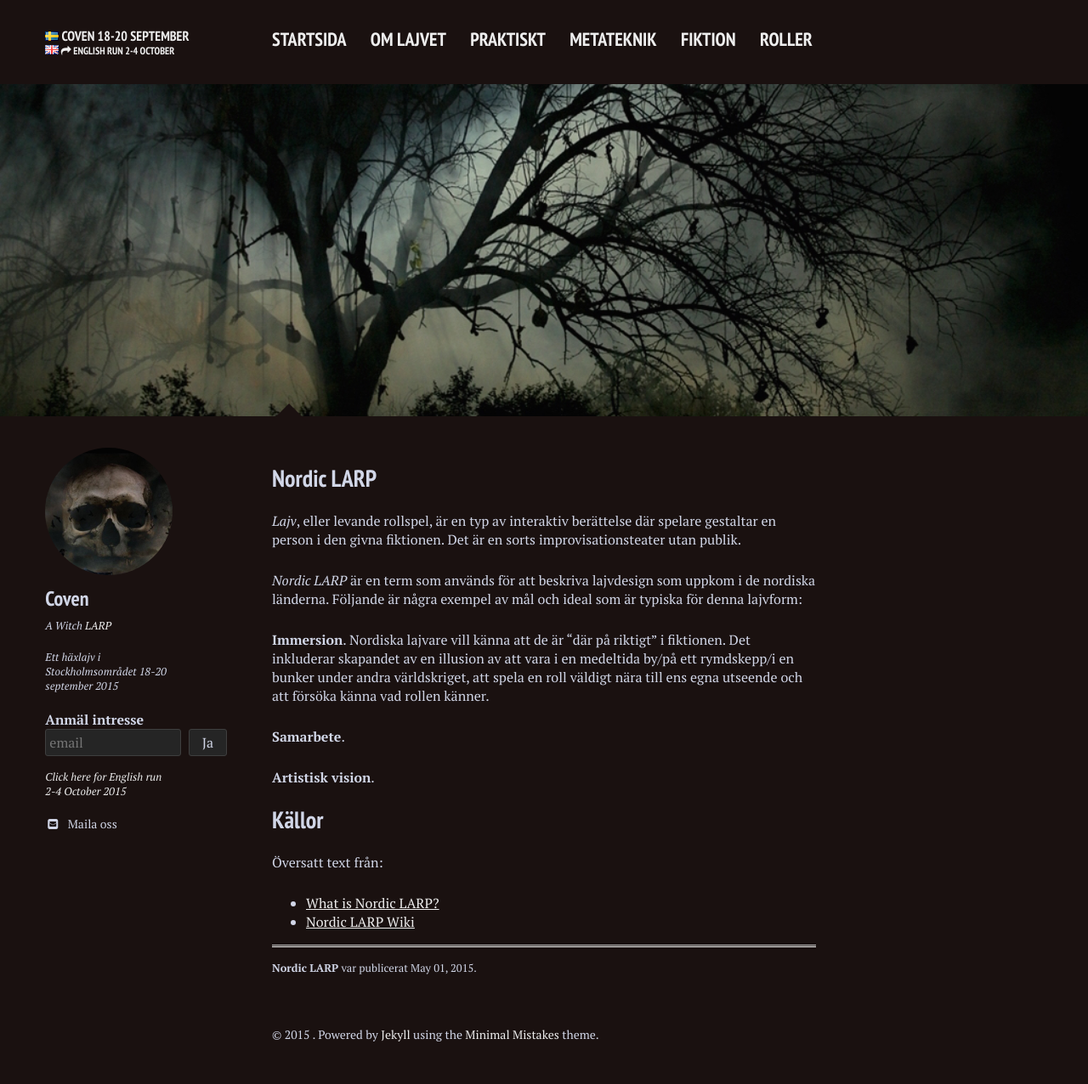
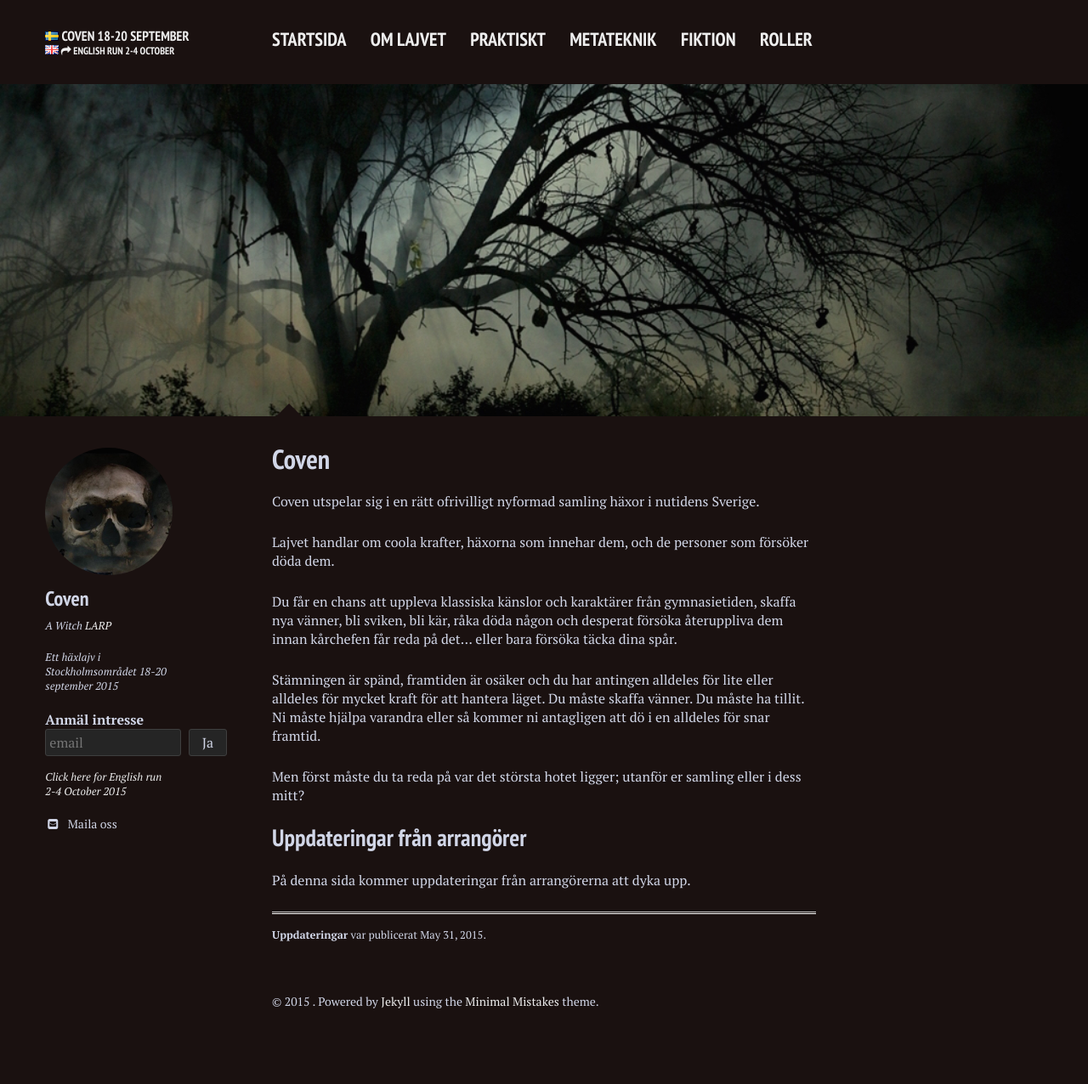
Before and after one commit to stanislavb/www.coven.nu, a Jekyll site: the page built from index.md, in a window 1280 px wide. Shown: the whole page at 85% size. Built offline with Jekyll 4.4.1, drawn with Linux system fonts in a browser that asks for light colours; nearby versions of some CDN libraries; after the commit the page ends 1237 px from its top, so only the background shows below that.

Commit message:
Remove Nordic LARP

```diff
--- a/_config.yml
+++ b/_config.yml
@@ -27,7 +27,7 @@ kramdown:
 # Event info
 event:
   name: Coven
-  tagline: 'A Witch <a href="/nordic-larp/">LARP</a>'
+  tagline: 'A Witch <a href="http://nordiclarp.org/what-is-nordic-larp/">LARP</a>'
   logo: skull.jpg
   description: "Ett häxlajv i Stockholmsområdet 18-20 september 2015"
   email: svenska@coven.nu
@@ -39,7 +39,7 @@ event:
 
 # Cache invalidation
 css:
-  timestamp: 2015053101
+  timestamp: 2015053102
 
 include: [".htaccess"]
 exclude: ["lib", "config.rb", "Capfile", "config", "log", "Rakefile", "Rakefile.rb", "tmp", "less", "*.sublime-project", "*.sublime-workspace", "test", "spec", "Gruntfile.js", "package.json", "node_modules", "Gemfile", "Gemfile.lock", "LICENSE", "README.md", "vendor"]
--- a/_posts/2015-05-01-nordic-larp.md
+++ /dev/null
@@ -1,25 +0,0 @@
----
-layout: page
-title: Nordic LARP
-tags: [about, Nordic LARP, definition, nordiskt, lajv]
-comments: true
-image:
-  feature: sample-image-1.jpg
----
-
-## Nordic LARP
-*Lajv*, eller levande rollspel, är en typ av interaktiv berättelse där spelare gestaltar en person i den givna fiktionen. Det är en sorts improvisationsteater utan publik.
-
-*Nordic LARP* är en term som används för att beskriva lajvdesign som uppkom i de nordiska länderna. Följande är några exempel av mål och ideal som är typiska för denna lajvform:
-
-**Immersion**. Nordiska lajvare vill känna att de är "där på riktigt" i fiktionen. Det inkluderar skapandet av en illusion av att vara i en medeltida by/på ett rymdskepp/i en bunker under andra världskriget, att spela en roll väldigt nära till ens egna utseende och att försöka känna vad rollen känner.
-
-**Samarbete**.
-
-**Artistisk vision**.
-
-## Källor
-Översatt text från:
-
-* [What is Nordic LARP?](http://nordiclarp.org/what-is-nordic-larp/)
-* [Nordic LARP Wiki](http://nordiclarp.org/wiki/Main_Page)
--- /dev/null
+++ b/_posts/2015-05-31-uppdateringar.md
@@ -0,0 +1,24 @@
+---
+layout: page
+title: Uppdateringar
+tags: [about, Nordic LARP, definition, uppdatering]
+comments: true
+image:
+  feature: sample-image-1.jpg
+---
+
+# Coven
+
+Coven utspelar sig i en rätt ofrivilligt nyformad samling häxor i nutidens Sverige.
+
+Lajvet handlar om coola krafter, häxorna som innehar dem, och de personer som försöker döda dem.
+
+Du får en chans att uppleva klassiska känslor och karaktärer från gymnasietiden, skaffa nya vänner, bli sviken, bli kär, råka döda någon och desperat försöka återuppliva dem innan kårchefen får reda på det... eller bara försöka täcka dina spår.
+
+Stämningen är spänd, framtiden är osäker och du har antingen alldeles för lite eller alldeles för mycket kraft för att hantera läget. Du måste skaffa vänner. Du måste ha tillit. Ni måste hjälpa varandra eller så kommer ni antagligen att dö i en alldeles för snar framtid.
+
+Men först måste du ta reda på var det största hotet ligger; utanför er samling eller i dess mitt?
+
+## Uppdateringar från arrangörer
+
+På denna sida kommer uppdateringar från arrangörerna att dyka upp.
```
